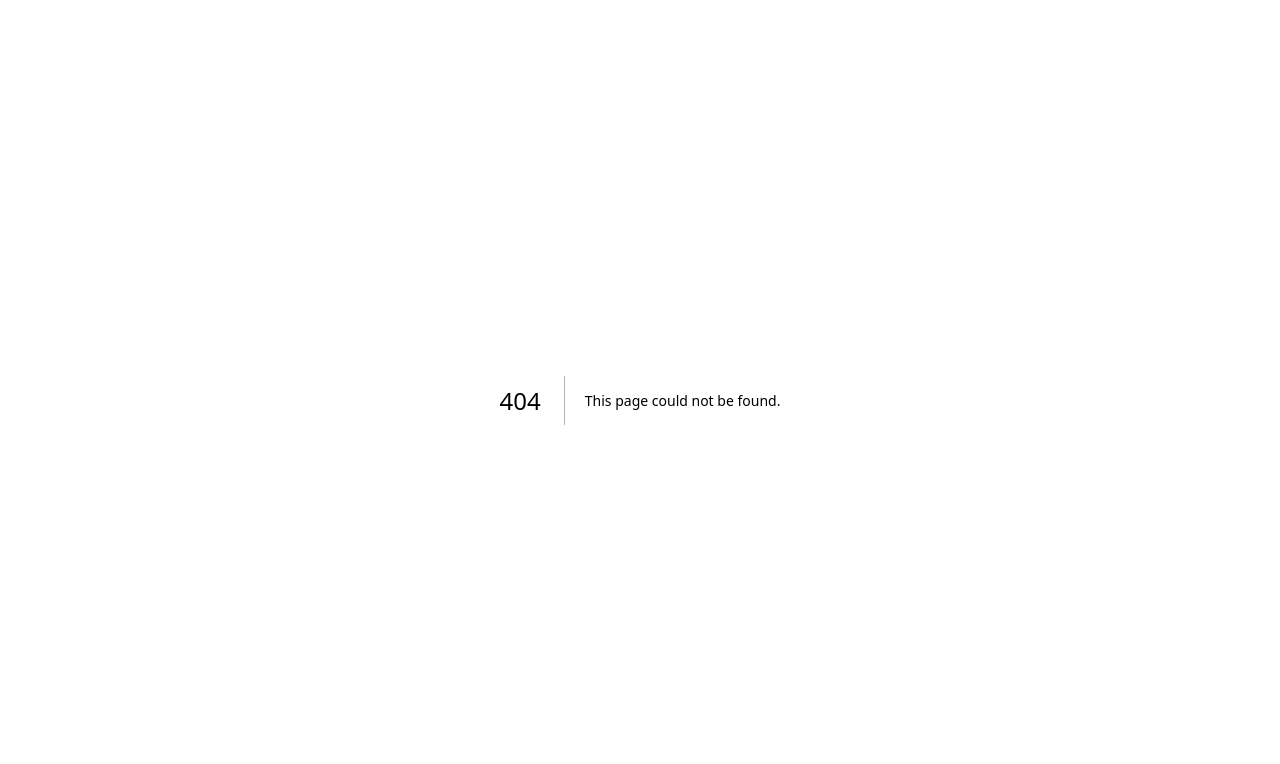
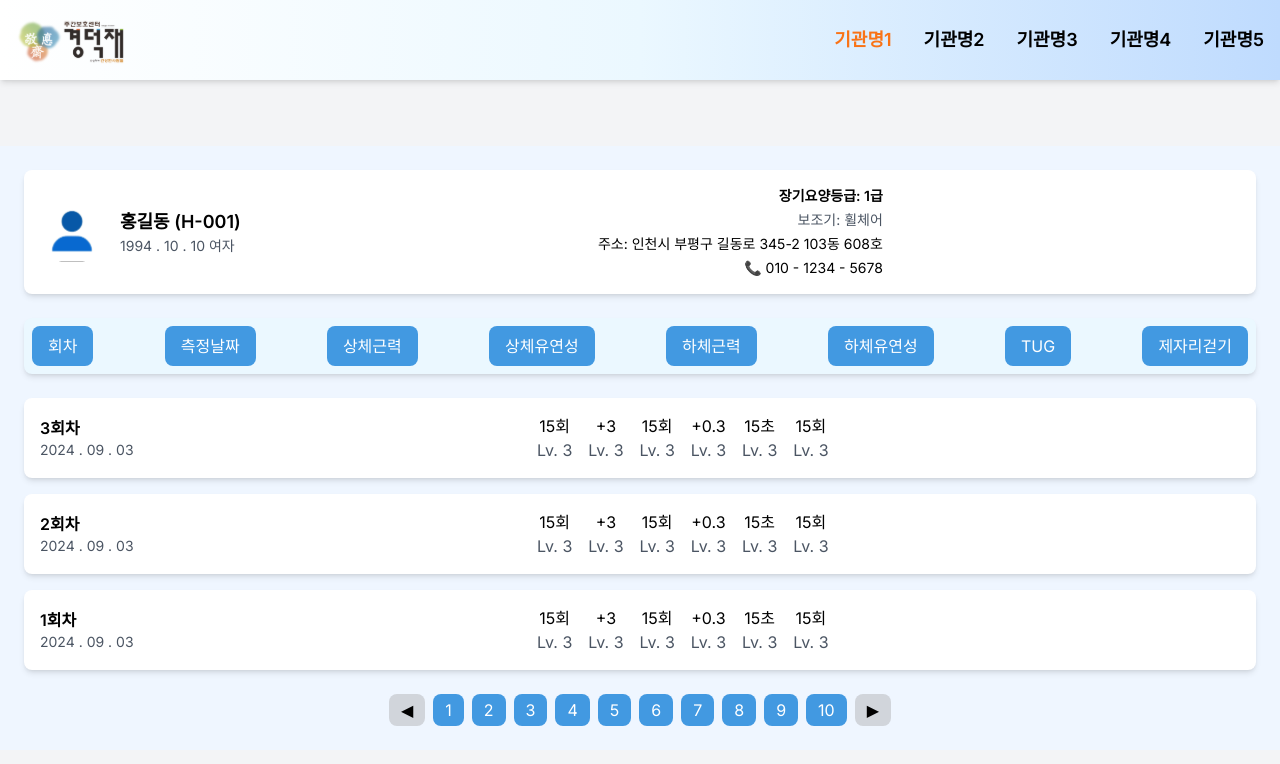
Before and after one commit to yeowool1010/Home-care-center-management-system_test, a Next.js app: page /memberInfo-page in a window 1280 px wide. Before the commit this address had no page. Shown: the top 764 px of the page. Built offline with nearby package versions, Linux system fonts and the light colour scheme.

Commit message:
회원 상세 정보 조회 페이지 생성

```diff
--- /dev/null
+++ b/src/app/memberInfo-page/page.tsx
@@ -0,0 +1,16 @@
+"use client";
+import MemberInfo from '../../components/page/MemberInfo'
+import Header from '../../components/Header'
+
+const MemberInfoPage = () => {
+
+
+  return (
+    <div className="mt-12 min-h-screen bg-gray-100 flex items-center justify-center">
+      <Header children={undefined} />
+      <MemberInfo />
+      </div>
+  );
+};
+
+export default MemberInfoPage;
--- a/src/components/organisms/CreateModal.tsx
+++ b/src/components/organisms/CreateModal.tsx
@@ -142,7 +142,7 @@ const Modal: React.FC<ModalProps> = ({ isOpen, onClose }) => {
                     onClick={handleAddDevice}
                     className="bg-blue-500 text-white px-4 py-2 rounded-lg shadow-md hover:bg-blue-600"
                   >
-                    추가
+                    +
                   </button>
                 </div>
                 {/* Display selected devices */}
--- /dev/null
+++ b/src/components/organisms/MeasurementCategories.tsx
@@ -0,0 +1,29 @@
+import React from 'react';
+
+const categories = [
+  '회차',
+  '측정날짜',
+  '상체근력',
+  '상체유연성',
+  '하체근력',
+  '하체유연성',
+  'TUG',
+  '제자리걷기',
+];
+
+const MeasurementCategories: React.FC = () => {
+  return (
+    <div className="flex justify-between bg-blue-100 p-2 rounded-lg shadow-md mb-6">
+      {categories.map((category) => (
+        <button
+          key={category}
+          className="bg-blue-500 text-white px-4 py-2 rounded-lg hover:bg-blue-600"
+        >
+          {category}
+        </button>
+      ))}
+    </div>
+  );
+};
+
+export default MeasurementCategories;
--- /dev/null
+++ b/src/components/organisms/Pagination.tsx
@@ -0,0 +1,20 @@
+import React from 'react';
+
+const Pagination: React.FC = () => {
+  return (
+    <div className="mt-6 flex justify-center space-x-2">
+      <button className="px-3 py-1 rounded-lg bg-gray-300 hover:bg-gray-400">◀</button>
+      {Array.from({ length: 10 }, (_, i) => (
+        <button
+          key={i}
+          className="px-3 py-1 rounded-lg bg-blue-500 text-white hover:bg-blue-600"
+        >
+          {i + 1}
+        </button>
+      ))}
+      <button className="px-3 py-1 rounded-lg bg-gray-300 hover:bg-gray-400">▶</button>
+    </div>
+  );
+};
+
+export default Pagination;
--- /dev/null
+++ b/src/components/organisms/ProfileHeader.tsx
@@ -0,0 +1,26 @@
+import React from 'react';
+
+const ProfileHeader: React.FC = () => {
+  return (
+    <div className="bg-white p-4 rounded-lg shadow-md flex items-center justify-between mb-6">
+      <div className="flex items-center space-x-4">
+        <img src="/img/profile.svg" alt="Profile" className="w-16 h-16 rounded-full" />
+        <div>
+          <p className="font-semibold text-lg">홍길동 (H-001)</p>
+          <p className="text-sm text-gray-600">1994 . 10 . 10 여자</p>
+        </div>
+      </div>
+      <div className="flex flex-col space-y-1 text-right">
+        <p className="font-semibold text-sm">장기요양등급: 1급</p>
+        <p className="text-sm text-gray-600">보조기: 휠체어</p>
+        <p className="text-sm">주소: 인천시 부평구 길동로 345-2 103동 608호</p>
+        <p className="text-sm">📞 010 - 1234 - 5678</p>
+      </div>
+      <button className="text-xl text-blue-600 hover:text-blue-800">
+        <i className="fas fa-edit"></i>
+      </button>
+    </div>
+  );
+};
+
+export default ProfileHeader;
--- /dev/null
+++ b/src/components/organisms/RecordItem.tsx
@@ -0,0 +1,68 @@
+import React from 'react';
+
+interface RecordProps {
+  round: string;
+  date: string;
+  upperStrength: string;
+  upperFlexibility: string;
+  lowerStrength: string;
+  lowerFlexibility: string;
+  tug: string;
+  stationaryWalk: string;
+}
+
+const RecordItem: React.FC<RecordProps> = ({
+  round,
+  date,
+  upperStrength,
+  upperFlexibility,
+  lowerStrength,
+  lowerFlexibility,
+  tug,
+  stationaryWalk,
+}) => {
+  return (
+    <div className="bg-white p-4 rounded-lg shadow-md flex items-center justify-between mb-4">
+      <div className="flex flex-col">
+        <div className="font-semibold">{round}</div>
+        <div className="text-sm text-gray-600">{date}</div>
+      </div>
+      <div className="flex space-x-4 text-center">
+        <div>
+          <p>{upperStrength}</p>
+          <p className="text-gray-600">Lv. 3</p>
+        </div>
+        <div>
+          <p>{upperFlexibility}</p>
+          <p className="text-gray-600">Lv. 3</p>
+        </div>
+        <div>
+          <p>{lowerStrength}</p>
+          <p className="text-gray-600">Lv. 3</p>
+        </div>
+        <div>
+          <p>{lowerFlexibility}</p>
+          <p className="text-gray-600">Lv. 3</p>
+        </div>
+        <div>
+          <p>{tug}</p>
+          <p className="text-gray-600">Lv. 3</p>
+        </div>
+        <div>
+          <p>{stationaryWalk}</p>
+          <p className="text-gray-600">Lv. 3</p>
+        </div>
+      </div>
+      <div className="flex space-x-2">
+        <button className="text-blue-500 hover:text-blue-700">
+          <i className="fas fa-edit"></i>
+        </button>
+        <button className="text-red-500 hover:text-red-700">
+          <i className="fas fa-trash"></i>
+        </button>
+      </div>
+    </div>
+  );
+};
+
+export default RecordItem;
--- /dev/null
+++ b/src/components/page/MemberInfo.tsx
@@ -0,0 +1,49 @@
+import ProfileHeader from '../organisms/ProfileHeader';
+import MeasurementCategories from '../organisms//MeasurementCategories';
+import RecordItem from '../organisms//RecordItem';
+import Pagination from '../organisms/Pagination';
+
+const MemberInfo = () => {
+  return (
+    <div className="container mx-auto p-6 bg-blue-50 text-black">
+      <ProfileHeader />
+      <MeasurementCategories />
+
+      {/* Example records */}
+      <RecordItem
+        round="3회차"
+        date="2024 . 09 . 03"
+        upperStrength="15회"
+        upperFlexibility="+3"
+        lowerStrength="15회"
+        lowerFlexibility="+0.3"
+        tug="15초"
+        stationaryWalk="15회"
+      />
+      <RecordItem
+        round="2회차"
+        date="2024 . 09 . 03"
+        upperStrength="15회"
+        upperFlexibility="+3"
+        lowerStrength="15회"
+        lowerFlexibility="+0.3"
+        tug="15초"
+        stationaryWalk="15회"
+      />
+      <RecordItem
+        round="1회차"
+        date="2024 . 09 . 03"
+        upperStrength="15회"
+        upperFlexibility="+3"
+        lowerStrength="15회"
+        lowerFlexibility="+0.3"
+        tug="15초"
+        stationaryWalk="15회"
+      />
+
+      <Pagination />
+    </div>
+  );
+};
+
+export default MemberInfo;
--- /dev/null
+++ b/src/components/page/memberInfo-page.tsx
@@ -0,0 +1,15 @@
+import { useRouter } from 'next/router';
+
+const MemberInfoPage: React.FC = () => {
+  const router = useRouter();
+  const { id } = router.query; // Get the memberId from the query params
+
+  return (
+    <div className="container mx-auto p-6">
+      <h1 className="text-2xl font-bold">Member Info for ID: {id}</h1>
+      {/* You can display the member details here */}
+    </div>
+  );
+};
+
+export default MemberInfoPage;
```
Also changed, not shown: src/components/page/MemberTable.tsx (+10 -0 lines).
